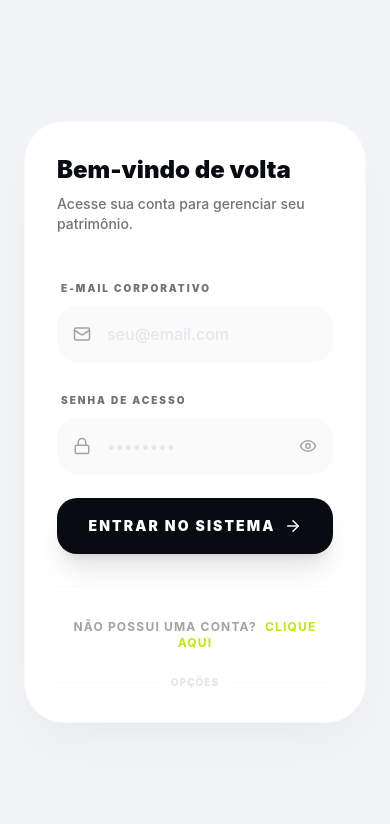
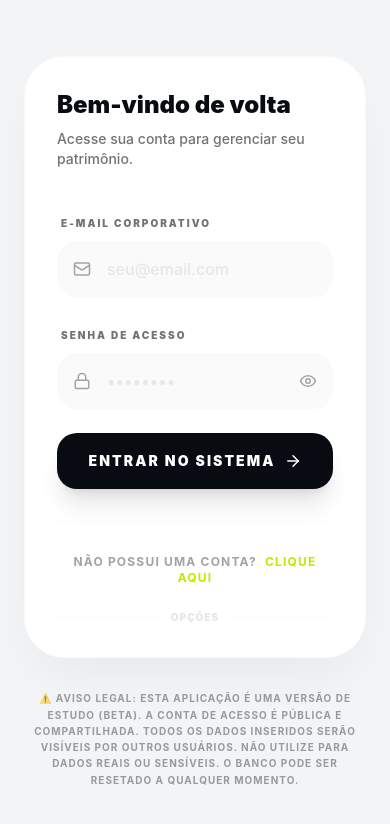
Before and after one commit to tuliocareli/mycash-plus, a React (Vite) app: page /login in a window 390 px wide. Shown: the top 824 px of the page. Built offline with nearby package versions, Linux system fonts and the light colour scheme; no server answers.

Commit message:
feat: add legal notice to mobile login screen

```diff
--- a/src/pages/Login/index.tsx
+++ b/src/pages/Login/index.tsx
@@ -206,6 +206,14 @@ export default function Login() {
                             </div>
                         </div>
                     </div>
+
+                    <div className="mt-8 lg:hidden">
+                        <p className="text-[10px] font-bold text-neutral-500 uppercase tracking-widest leading-relaxed text-center opacity-70">
+                            ⚠️ Aviso Legal: Esta aplicação é uma versão de estudo (Beta).
+                            A conta de acesso é PÚBLICA e COMPARTILHADA. Todos os dados inseridos serão visíveis por outros usuários.
+                            Não utilize para dados reais ou sensíveis. O banco pode ser resetado a qualquer momento.
+                        </p>
+                    </div>
                 </div>
             </div>
         </div>
```
